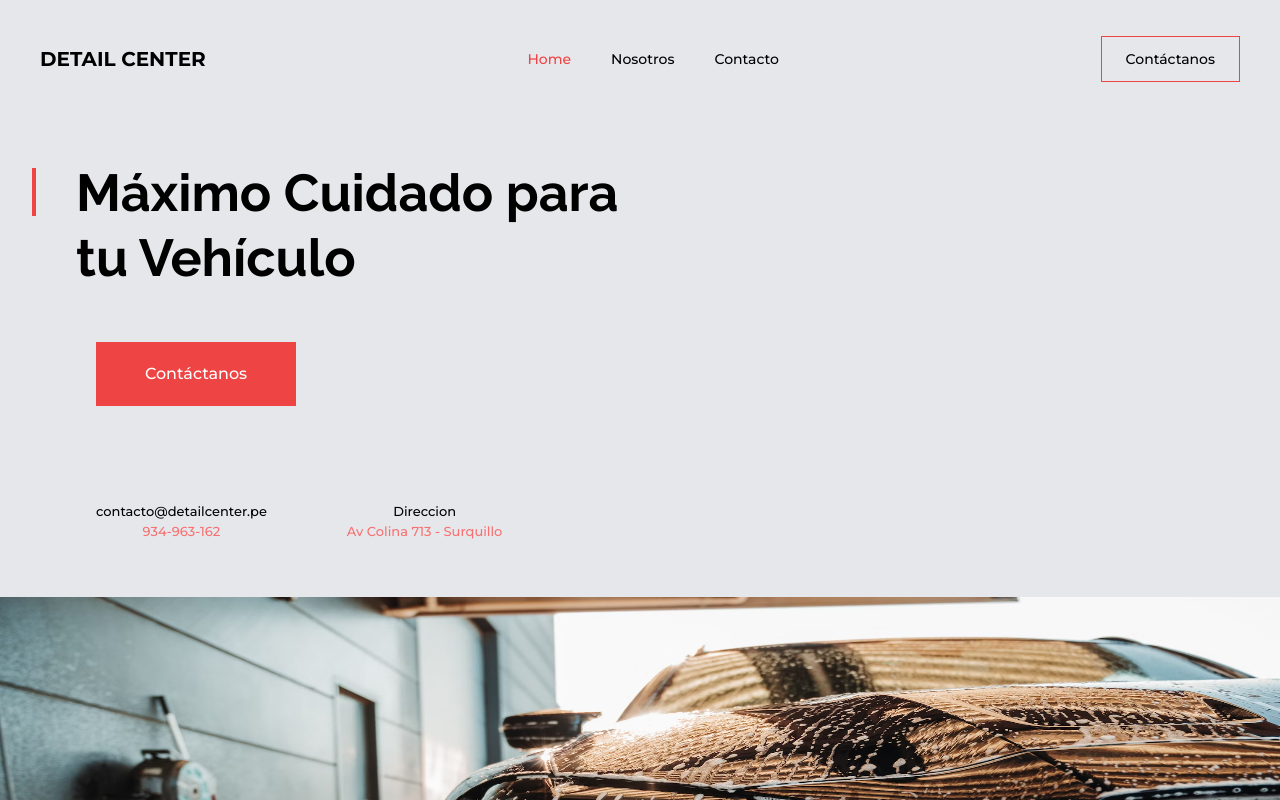
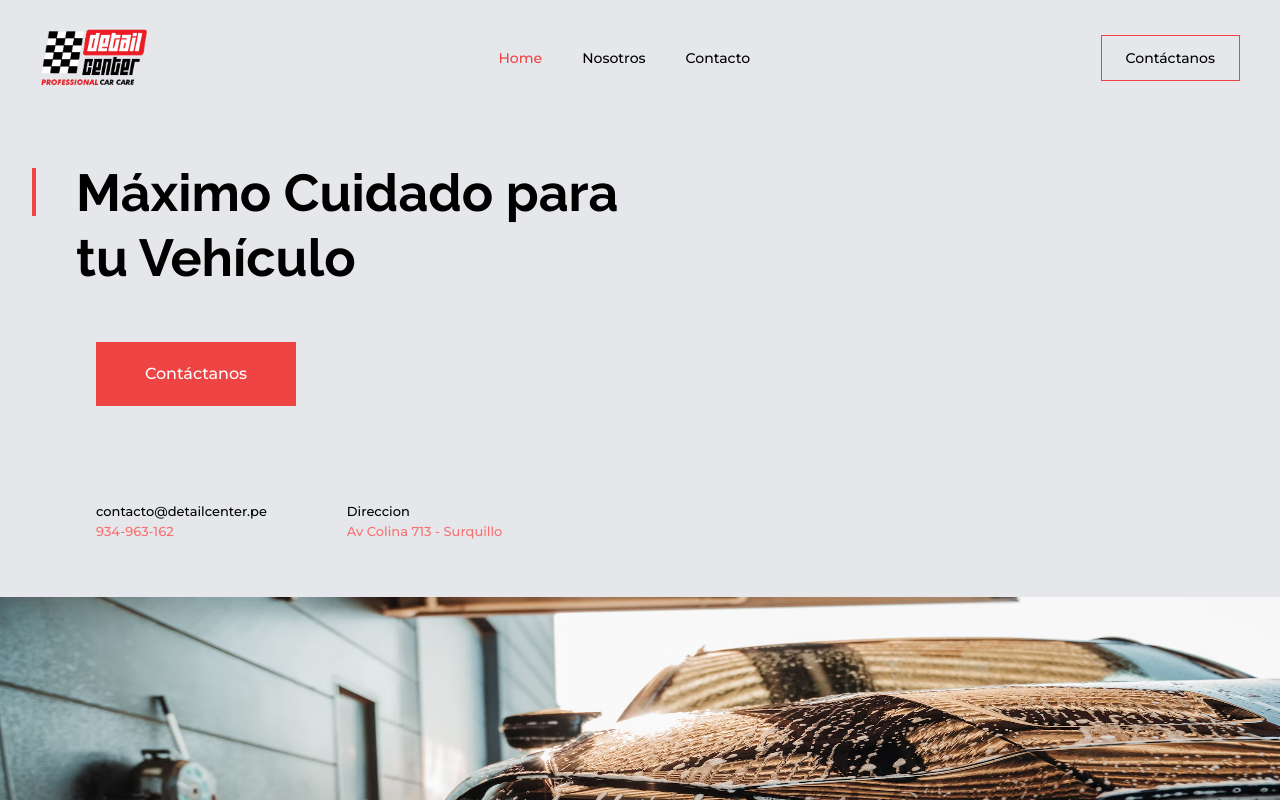
Before and after one commit to Alvarordev/detailcenter-landing, a Next.js app: page / in a window 1280 px wide. Shown: the top 800 px of the page. Built offline with nearby package versions, Linux system fonts and the light colour scheme.

Commit message:
Adding Logo

```diff
--- a/src/app/contacto/page.tsx
+++ b/src/app/contacto/page.tsx
@@ -42,7 +42,7 @@ const Contact = () => {
         </p>
       </section>
 
-      <section className="bg-gray-100 overflow-hidden">
+      {/* <section className="bg-gray-100 overflow-hidden">
         <div className="lg:max-w-[1280px] w-full mx-auto grid lg:grid-cols-12 pt-16 pb-32 z-20 relative px-12 ">
           <div className="sticky top-20 flex text-black col-span-4">
             <div className="h-12 w-1 mt-2 mr-10 bg-red-500" />
@@ -55,7 +55,7 @@ const Contact = () => {
             </div>
           </div>
         </div>
-      </section>
+      </section> */}
     </main>
   );
 };
--- a/src/app/nosotros/page.tsx
+++ b/src/app/nosotros/page.tsx
@@ -42,7 +42,7 @@ const About = () => {
         </p>
       </section>
 
-      <section className="bg-gray-100 overflow-hidden">
+      {/* <section className="bg-gray-100 overflow-hidden">
         <div className="max-w-[1280px] w-full mx-auto grid lg:grid-cols-12 pt-16 pb-32 z-20 relative px-12 ">
           <div className="sticky top-20 flex text-black col-span-4">
             <div className="h-12 w-1 mt-2 mr-10 bg-red-500" />
@@ -55,7 +55,7 @@ const About = () => {
             </div>
           </div>
         </div>
-      </section>
+      </section> */}
     </main>
   );
 };
--- a/src/app/page.tsx
+++ b/src/app/page.tsx
@@ -27,7 +27,7 @@ export default function Home() {
           </Link>
         </div>
 
-        <div className="lg:max-w-[1200px] mx-auto text-[13px] font-medium flex flex-col-reverse text-center lg:flex-row lg:pl-14 pb-14">
+        <div className="lg:max-w-[1200px] mx-auto text-[13px] font-medium flex flex-col-reverse text-center md:text-left lg:flex-row lg:pl-14 pb-14">
           <div className="lg:mr-20">
             <h3>contacto@detailcenter.pe</h3>
             <span className="text-red-400">934-963-162</span>
--- a/src/components/NavBar.tsx
+++ b/src/components/NavBar.tsx
@@ -2,6 +2,7 @@
 
 import { useIsClient } from "@/context/isClientContxt";
 import { FacebookIcon, InstagramIcon, MenuIcon } from "@/ui/Icons";
+import Image from "next/image";
 import Link from "next/link";
 import { usePathname } from "next/navigation";
 import { useState } from "react";
@@ -51,15 +52,15 @@ const NavBar = () => {
 
   return (
     <div
-      className={`fixed w-full p-8 bg-gray-200 z-40 transition-all duration-300 ${
+      className={`fixed w-full px-8 py-7 bg-gray-200 z-40 transition-all duration-300 ${
         hiddenNavBar ? "h-screen bg-white" : ""
       }`}
       id="navbar"
     >
-      <nav className="flex flex-col lg: py-1 text-sm font-medium">
+      <nav className="flex flex-col text-sm font-medium">
         <div className="lg:max-w-[1200px] w-full lg:mx-auto flex justify-between items-center ">
           <Link href={"/"} className="font-bold text-xl">
-            DETAIL CENTER
+            <Image src="/detail-center-logo.png" alt="" height={56} width={108}/>
           </Link>
 
           <div className="hidden lg:block">
```
Also changed, not shown: public/detail-center-logo.png (added).
